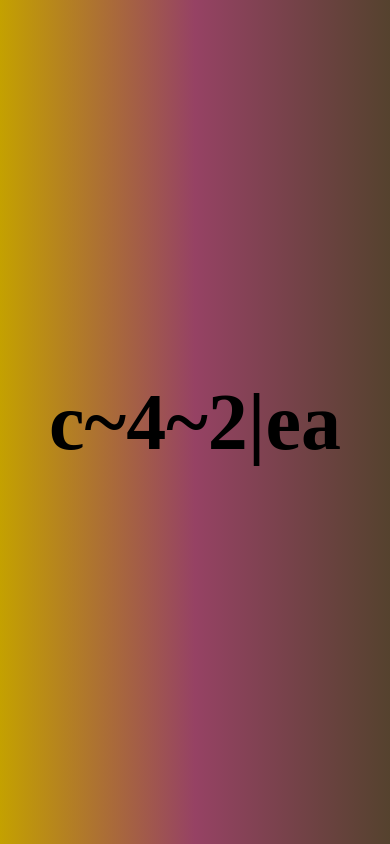
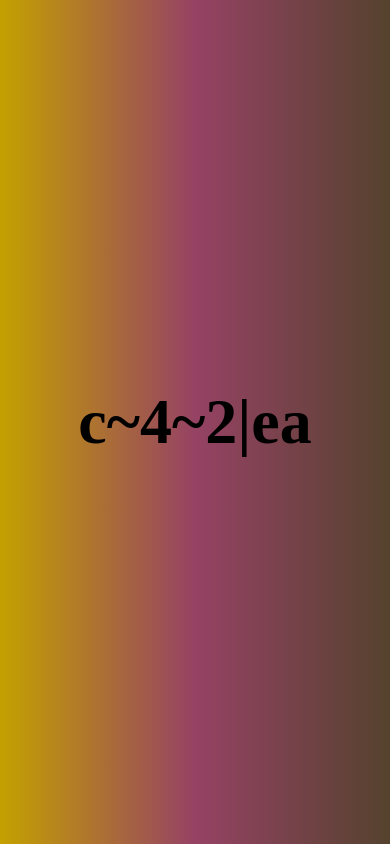
Before and after one commit to MatthewStanciu/lightning-time, a Svelte app: page / in a window 390 px wide. Built offline with nearby package versions, Linux system fonts and the light colour scheme; a web font is replaced by a local one.

Commit message:
Smaller font size on small screens

```diff
--- a/src/App.svelte
+++ b/src/App.svelte
@@ -27,7 +27,7 @@
   }
 
   updateTime();
-  setInterval(updateTime, 50);
+  setInterval(updateTime, 10);
 </script>
 
 <div style:background-image={`linear-gradient(90deg, rgb(${bolts * 16 + zaps}, 161, 0), rgb(150, ${zaps * 16 + sparks}, 100), rgb(85, 66, ${sparks * 16 + charges}))`}>
@@ -45,9 +45,16 @@
     font-variant-numeric: tabular-nums;
   }
   h1 {
-    font-size: 5rem;
+    font-size: 6rem;
     line-height: 1.1;
     font-family: 'Space Mono';
+  }
+  @media only screen and (max-width: 640px) {
+    h1 {
+      font-size: 4rem;
+      line-height: 1.1;
+      font-family: 'Space Mono';
+    }
   }
 
   @font-face {
```
